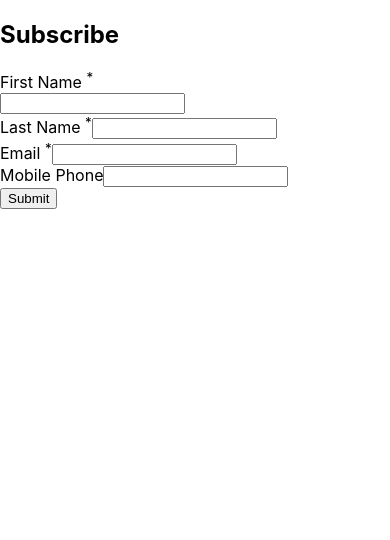
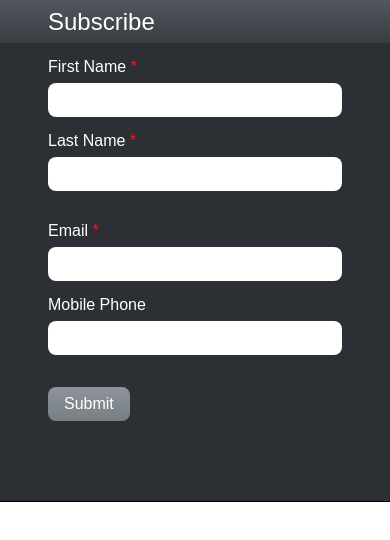
Before and after one commit to billonline33/subscribe-form, a React (Create React App) app: page / in a window 390 px wide. Shown: the top 540 px of the page. Built offline with nearby package versions, Linux system fonts and the light colour scheme.

Commit message:
style: add style

```diff
--- a/src/components/subscribe/SubscribeForm.css
+++ b/src/components/subscribe/SubscribeForm.css
@@ -0,0 +1,363 @@
+/* Reset CSS */
+*,
+*::before,
+*::after {
+  -webkit-box-sizing: border-box;
+  box-sizing: border-box;
+}
+html,
+body,
+div,
+span,
+applet,
+object,
+iframe,
+h1,
+h2,
+h3,
+h4,
+h5,
+h6,
+p,
+blockquote,
+pre,
+a,
+abbr,
+acronym,
+address,
+big,
+cite,
+code,
+del,
+dfn,
+em,
+img,
+ins,
+kbd,
+q,
+s,
+samp,
+small,
+strike,
+strong,
+sub,
+sup,
+tt,
+var,
+b,
+u,
+i,
+center,
+dl,
+dt,
+dd,
+ol,
+ul,
+li,
+fieldset,
+form,
+label,
+legend,
+table,
+caption,
+tbody,
+tfoot,
+thead,
+tr,
+th,
+td,
+article,
+aside,
+canvas,
+details,
+embed,
+figure,
+figcaption,
+footer,
+header,
+hgroup,
+menu,
+nav,
+output,
+ruby,
+section,
+summary,
+time,
+mark,
+audio,
+video {
+  margin: 0;
+  padding: 0;
+  border: 0;
+  font-size: 100%;
+  font: inherit;
+  vertical-align: baseline;
+}
+/* HTML5 display-role reset for older browsers */
+article,
+aside,
+details,
+figcaption,
+figure,
+footer,
+header,
+hgroup,
+menu,
+nav,
+section {
+  display: block;
+}
+body {
+  line-height: 1;
+}
+ol,
+ul {
+  list-style: none;
+}
+blockquote,
+q {
+  quotes: none;
+}
+blockquote:before,
+blockquote:after,
+q:before,
+q:after {
+  content: '';
+  content: none;
+}
+table {
+  border-collapse: collapse;
+  border-spacing: 0;
+}
+
+html {
+  font-size: 16px;
+}
+
+body {
+  font-family: Arial, Helvetica, sans-serif;
+  font-weight: 400;
+}
+
+/* subscribe styles */
+.subscribe {
+  background-color: #2c3035;
+  border-bottom: 1px solid #000;
+  margin: 0 auto;
+  max-width: 50rem;
+}
+
+.subscribe__header {
+  background: -o-linear-gradient(#51575e, #383d41);
+  background: -webkit-gradient(
+    linear,
+    left top,
+    left bottom,
+    from(#51575e),
+    to(#383d41)
+  );
+  background: linear-gradient(#51575e, #383d41);
+}
+
+.subscribe__header h2 {
+  color: #fff;
+  font-size: 2rem;
+  line-height: 2.2rem;
+  padding: 0.5rem 4rem;
+}
+
+.subscribe__data {
+  padding: 1rem 4rem 6rem;
+}
+
+.subscribe__row {
+  display: -webkit-box;
+  display: -ms-flexbox;
+  display: flex;
+  -webkit-box-orient: horizontal;
+  -webkit-box-direction: normal;
+  -ms-flex-direction: row;
+  flex-direction: row;
+  margin-bottom: 1.5rem;
+}
+
+.subscribe__group {
+  display: -webkit-box;
+  display: -ms-flexbox;
+  display: flex;
+  -webkit-box-orient: vertical;
+  -webkit-box-direction: normal;
+  -ms-flex-direction: column;
+  flex-direction: column;
+  -webkit-box-flex: 1;
+  -ms-flex-positive: 1;
+  flex-grow: 1;
+}
+
+.subscribe__group:first-child {
+  margin-right: 2rem;
+}
+
+.subscribe__wrapper {
+  position: relative;
+}
+
+.subscribe__group label {
+  color: #fff;
+  font-size: 1.2rem;
+  margin-bottom: 0.5rem;
+}
+
+.subscribe__group label sup {
+  color: #e71b23;
+}
+
+.subscribe__group input {
+  border: none;
+  border-radius: 0.5rem;
+  font-size: 1.2rem;
+  padding: 0.5rem 1.5rem 0.5rem 1rem;
+  width: 100%;
+}
+
+.subscribe__group img {
+  position: absolute;
+  top: 50%;
+  right: 0.5rem;
+  -webkit-transform: translateY(-50%);
+  -ms-transform: translateY(-50%);
+  transform: translateY(-50%);
+  height: 1rem;
+  width: 1rem;
+}
+
+.subscribe__data input[type='submit'] {
+  background: -o-linear-gradient(#8e9499, #777f84);
+  background: -webkit-gradient(
+    linear,
+    left top,
+    left bottom,
+    from(#8e9499),
+    to(#777f84)
+  );
+  background: linear-gradient(#8e9499, #777f84);
+  border: none;
+  border-radius: 0.5rem;
+  color: #fff;
+  cursor: pointer;
+  font-size: 1.2rem;
+  padding: 0.5rem 1rem;
+}
+
+.subscribe__data input[type='submit']:hover {
+  -webkit-box-shadow: 0 0 0.5rem 0.1rem #fff;
+  box-shadow: 0 0 0.5rem 0.1rem #fff;
+}
+
+/* Large desktops and laptops */
+@media (min-width: 1600px) and (max-width: 1919px) {
+  html {
+    font-size: 16px;
+  }
+}
+@media (min-width: 1440px) and (max-width: 1599px) {
+  html {
+    font-size: 16px;
+  }
+}
+@media (min-width: 1200px) and (max-width: 1439px) {
+  html {
+    font-size: 16px;
+  }
+}
+
+/* Portrait tablets and medium desktops */
+@media (min-width: 992px) and (max-width: 1199px) {
+  html {
+    font-size: 16px;
+  }
+}
+
+/* Portrait tablets and small desktops */
+@media (min-width: 768px) and (max-width: 991px) {
+  html {
+    font-size: 16px;
+  }
+
+  /* subscribe styles */
+  .subscribe {
+    max-width: 45rem;
+  }
+}
+
+/* Landscape phones and portrait tablets */
+@media (max-width: 767px) {
+  html {
+    font-size: 16px;
+  }
+
+  /* subscribe styles */
+  .subscribe {
+    max-width: 100%;
+  }
+
+  .subscribe__header h2 {
+    font-size: 1.5rem;
+    line-height: 1.7rem;
+    padding: 0.5rem 3rem;
+  }
+
+  .subscribe__data {
+    padding: 1rem 3rem 5rem;
+  }
+
+  .subscribe__row {
+    margin-bottom: 1rem;
+  }
+
+  .subscribe__group:first-child {
+    margin-right: 1rem;
+  }
+
+  .subscribe__group label {
+    font-size: 1rem;
+    margin-bottom: 0.5rem;
+  }
+
+  .subscribe__group input {
+    font-size: 1rem;
+    padding: 0.5rem 1.5rem 0.5rem 1rem;
+  }
+
+  .subscribe__group img {
+    height: 1rem;
+    width: 1rem;
+  }
+
+  .subscribe__data input[type='submit'] {
+    font-size: 1rem;
+  }
+}
+
+/* Landscape phones and smaller */
+@media (max-width: 480px) {
+  html {
+    font-size: 16px;
+  }
+
+  /* subscribe styles */
+  .subscribe__row {
+    -webkit-box-orient: vertical;
+    -webkit-box-direction: normal;
+    -ms-flex-direction: column;
+    flex-direction: column;
+  }
+
+  .subscribe__group {
+    margin-bottom: 1rem;
+  }
+
+  .subscribe__group:first-child {
+    margin-right: 0rem;
+  }
+}
```
